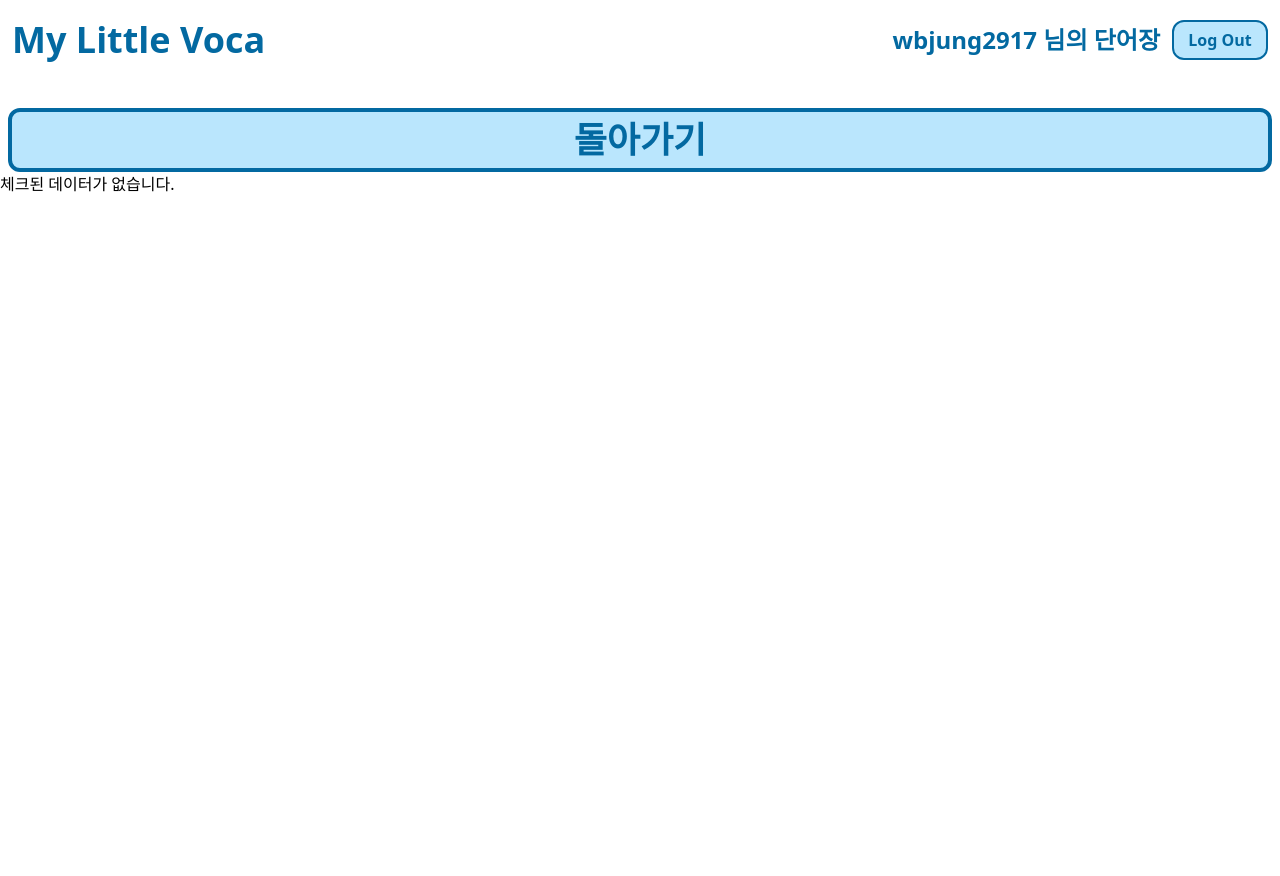
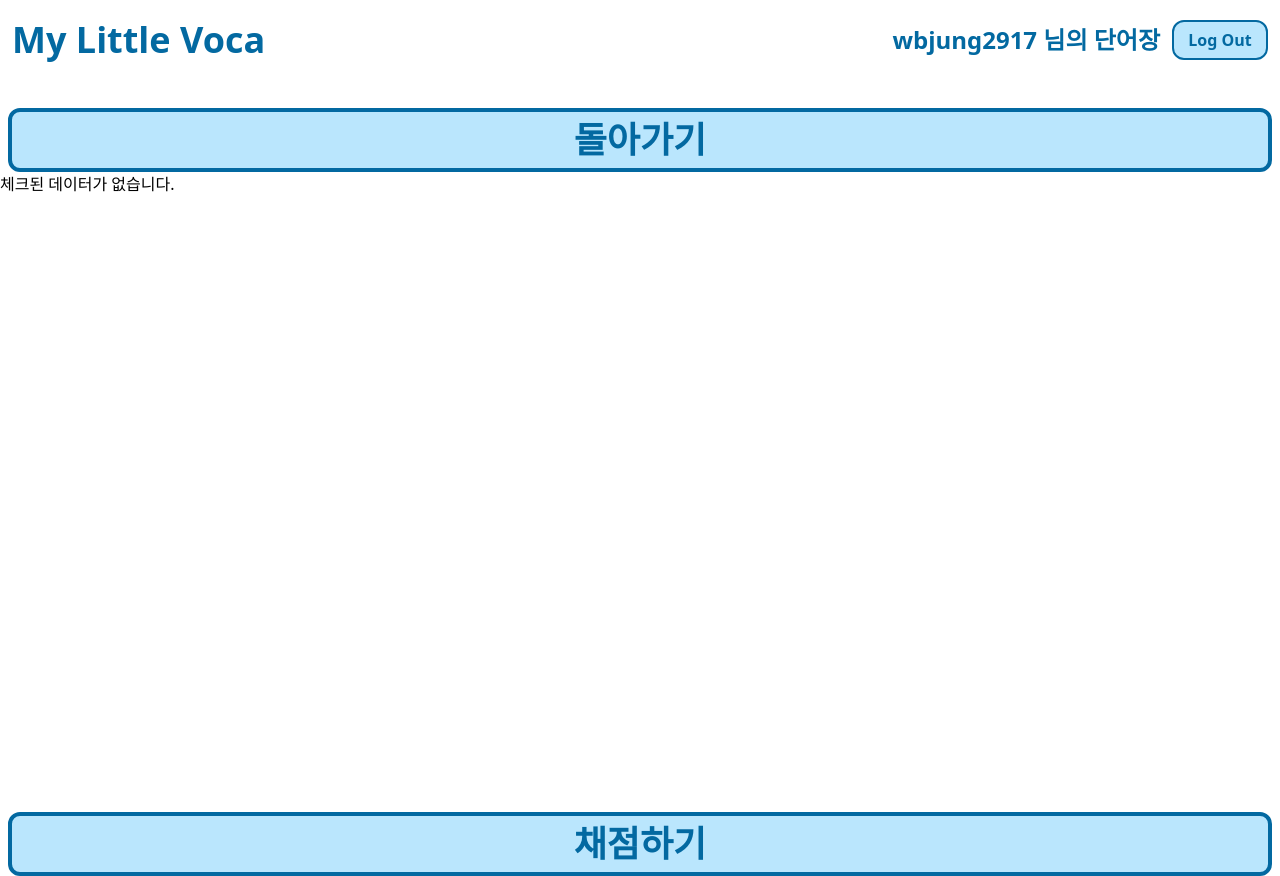
Before and after one commit to wbjung2917/RPA2_React_Project, a React (Vite) app: page / in a window 1280 px wide. Both pictures are taken after a click on the button "선택사항 테스트하기". Before the commit the page ends 800 px from the top, so only its background shows below. Built offline with nearby package versions, Linux system fonts and the light colour scheme.

Commit message:
add testing and scoring

```diff
--- a/src/components/Test.jsx
+++ b/src/components/Test.jsx
@@ -1,49 +1,124 @@
+import { useState } from 'react';
 import { useWord } from '../hooks/word-context';
 import { TestItem } from './TestItem';
 
 export const Test = ({ isAll }) => {
   const { data, checkedItems } = useWord();
+
   const wordsData = data.notes.filter((note) =>
     isAll ? note : checkedItems.has(note.id)
   );
 
-  const answerList = data.notes.reduce(
-    (pre, cur) => [...pre, ...cur.words.map((word) => word.ko)],
-    []
+  const testingData = wordsData.reduce((pre, cur) => {
+    return [...pre, ...cur.words.map((word) => [word.en, word.ko])];
+  }, []);
+
+  const numOfQuestions = testingData.length > 20 ? 20 : testingData.length;
+
+  const [userAnswers, setUserAnswers] = useState(
+    new Array(numOfQuestions).fill(NaN)
   );
 
-  const testingData = wordsData.reduce((pre, cur) => {
-    const correctAnswer = Math.floor(Math.random() * 4);
-    const randAnswers = [];
-    while (randAnswers.length < 3) {
-      const tempAns = answerList[Math.floor(Math.random() * answerList.length)];
-      if (!randAnswers.includes(tempAns)) randAnswers.push(tempAns);
+  const getRandNumberList = (maxNumber, listLength) => {
+    const randList = [];
+    while (randList.length < listLength) {
+      const tempNum = Math.floor(Math.random() * maxNumber);
+      if (!randList.includes(tempNum)) {
+        randList.push(tempNum);
+      }
     }
 
-    return [
-      ...pre,
-      ...cur.words.map((word) => [
-        word.en,
-        word.ko,
-        correctAnswer,
-        randAnswers,
-      ]),
-    ];
+    return randList;
+  };
+
+  const testSample = getRandNumberList(testingData.length, numOfQuestions).map(
+    (idx) => testingData[idx]
+  );
+
+  const answerList = getRandNumberList(50000, numOfQuestions).map(
+    (ans) => ans % 4
+  );
+
+  const allAnswers = data.notes.reduce((pre, cur) => {
+    return [...pre, ...cur.words.map((word) => word.ko)];
   }, []);
-  console.log(testingData);
 
-  // console.log(checkedWords);
+  const getWrongAnswers = (answers, correctAns) => {
+    const avoidIdx = answers.indexOf(correctAns);
+    const randList = [];
+    while (randList.length < 3) {
+      const tempNum = Math.floor(Math.random() * answers.length);
+      if (!randList.includes(tempNum) && tempNum !== avoidIdx) {
+        randList.push(tempNum);
+      }
+    }
+    const wrongAnsList = randList.map((idx) => answers[idx]);
+    return wrongAnsList;
+  };
+
+  const wrongAnswers = testSample.map((item) =>
+    getWrongAnswers(allAnswers, item[1])
+  );
+
+  const makeTestItems = (testSample, answerList, wrongAnswers) => {
+    const testItems = [];
+    for (let i = 0; i < testSample.length; i++) {
+      testItems.push({
+        id: i,
+        en: testSample[i][0],
+        answer: answerList[i],
+        options: [
+          ...wrongAnswers[i].slice(0, answerList[i]),
+          testSample[i][1],
+          ...wrongAnswers[i].slice(answerList[i]),
+        ],
+      });
+    }
+    return testItems;
+  };
+
+  const testItems = makeTestItems(testSample, answerList, wrongAnswers);
+  const [isWrongList, setIsWrongList] = useState(
+    new Array(numOfQuestions).fill(false)
+  );
+
   return (
-    <div className='grid grid-cols-2'>
+    <>
+      <div className='grid h-[80vh] w-full grid-cols-2 overflow-y-auto'>
         {checkedItems.size === 0 && !isAll ? (
           <h1>체크된 데이터가 없습니다.</h1>
         ) : (
           <>
-          {testingData.map((data) => (
-            <TestItem key={testingData.indexOf(data)}></TestItem>
+            {testItems.map((data) => (
+              <TestItem
+                key={data.id}
+                userAnswers={userAnswers}
+                questionData={data}
+              ></TestItem>
             ))}
           </>
         )}
       </div>
+      <button
+        onClick={() => {
+          if (userAnswers.includes(NaN)) {
+            alert('답안을 덜 작성 했습니다.');
+          } else {
+            const WrongNumbers = [];
+            for (let i = 0; i < numOfQuestions; i++) {
+              if (answerList[i] !== userAnswers[i]) {
+                WrongNumbers.push(i + 1);
+              }
+            }
+            WrongNumbers.length === 0
+              ? alert('채점결과 모두 정답입니다.')
+              : alert(`채점결과 ${WrongNumbers}번 오답입니다.`);
+          }
+        }}
+        className='h-30 mx-2 basis-full rounded-xl border-4 border-sky-700 bg-sky-200 p-2 text-4xl font-bold text-sky-700'
+      >
+        채점하기
+      </button>
+    </>
   );
 };
--- a/src/components/TestItem.jsx
+++ b/src/components/TestItem.jsx
@@ -1,3 +1,32 @@
-export const TestItem = () => {
-  return <h1>testItem</h1>;
+export const TestItem = ({ userAnswers, questionData }) => {
+  return (
+    <div className='m-2 rounded-xl border-4 border-sky-700 p-2'>
+      <div className='flex items-end justify-between'>
+        <h1 className='mx-5 mb-2 text-center text-2xl font-bold text-sky-700'>
+          #{questionData.id + 1}
+        </h1>
+        <h1 className='mx-5 mb-2 text-center text-4xl font-bold text-sky-700'>
+          {questionData.en}
+        </h1>
+      </div>
+      <hr />
+      <form
+        onChange={(e) => (userAnswers[questionData.id] = parseInt(e.target.id))}
+      >
+        {questionData.options.map((option) => (
+          <div key={questionData.options.indexOf(option)}>
+            <label className='flex items-center font-bold text-sky-700'>
+              <input
+                className='m-1 h-6 w-6 appearance-none rounded-full border-4 border-sky-200 checked:bg-sky-700'
+                id={questionData.options.indexOf(option)}
+                type='radio'
+                name='question'
+              />
+              {option}
+            </label>
+          </div>
+        ))}
+      </form>
+    </div>
+  );
 };
```
Lines whose indentation alone changed are shown as unchanged.
